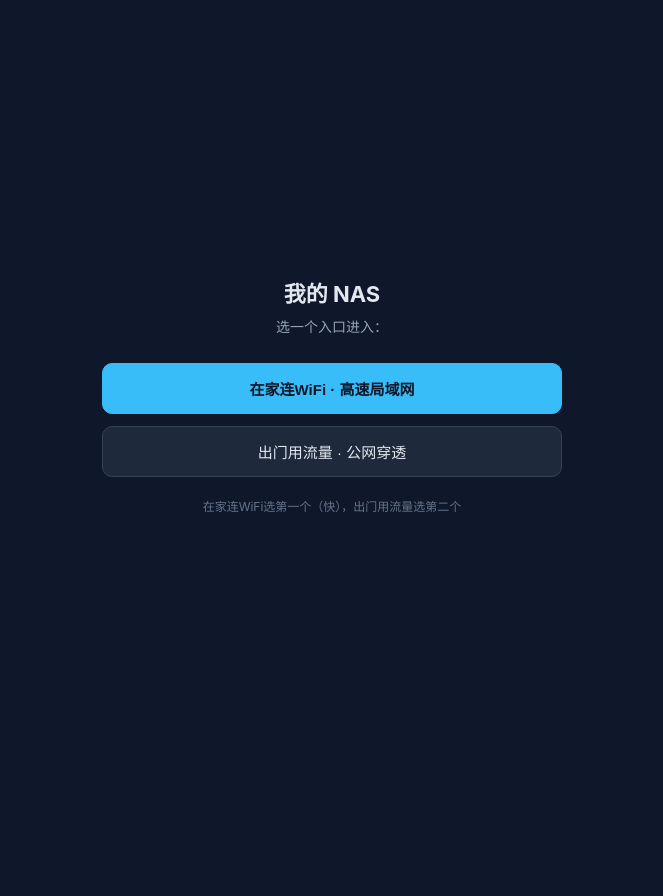
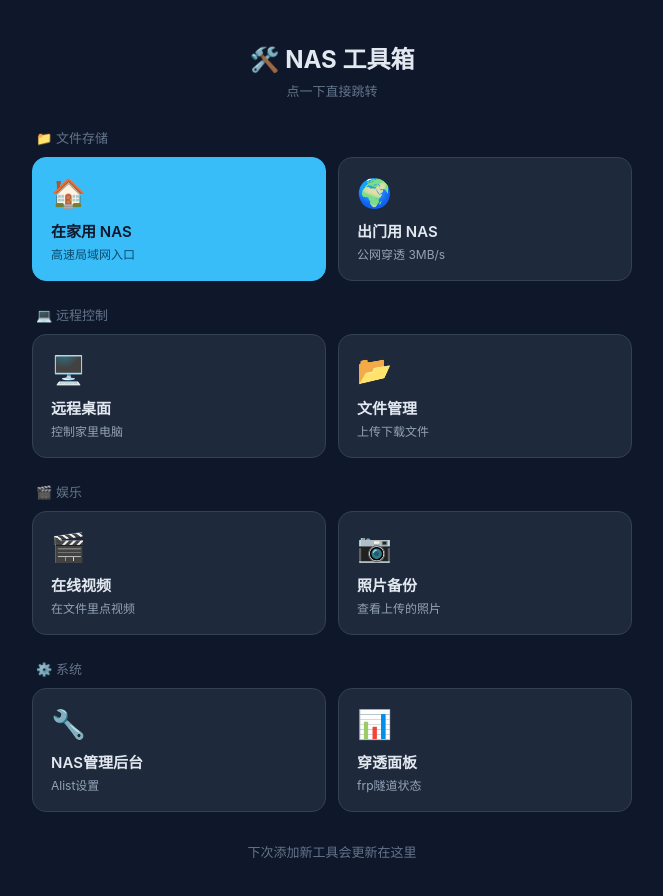
Before and after one commit to sdsagdsagsa/nas-portal, a plain HTML site: page index.html in a window 1280 px wide. Shown: the whole page, without its empty margins (308-971 px from the left). Before the commit the page ends 800 px from the top, so only its background shows below. Drawn offline with Linux system fonts and the light colour scheme.

Commit message:
toolbox dashboard

```diff
--- a/index.html
+++ b/index.html
@@ -3,28 +3,88 @@
 <head>
 <meta charset="UTF-8">
 <meta name="viewport" content="width=device-width, initial-scale=1.0">
-<title>我的 NAS</title>
+<title>我的 NAS 工具箱</title>
 <style>
-  body{font-family:-apple-system,"Microsoft YaHei",sans-serif;background:#0f172a;color:#e2e8f0;display:flex;min-height:100vh;align-items:center;justify-content:center;margin:0}
-  .card{text-align:center;padding:32px;max-width:460px;width:100%}
-  h1{font-size:22px;margin:0 0 8px}
-  p{color:#94a3b8;font-size:14px;line-height:1.6;margin:8px 0}
-  .btns{margin-top:24px;display:flex;flex-direction:column;gap:12px}
-  button{padding:14px 18px;border-radius:10px;font-size:15px;cursor:pointer;border:1px solid #334155}
-  .primary{background:#38bdf8;color:#0f172a;border-color:#38bdf8;font-weight:700}
-  .secondary{background:#1e293b;color:#e2e8f0}
-  .hint{font-size:12px;color:#64748b;margin-top:20px}
+  *{box-sizing:border-box;margin:0;padding:0}
+  body{font-family:-apple-system,"Microsoft YaHei",sans-serif;background:#0f172a;color:#e2e8f0;min-height:100vh;padding:20px}
+  .wrap{max-width:600px;margin:0 auto}
+  h1{font-size:24px;text-align:center;margin:20px 0 6px}
+  .sub{text-align:center;color:#64748b;font-size:13px;margin-bottom:28px}
+  .grid{display:grid;grid-template-columns:1fr 1fr;gap:12px}
+  a{text-decoration:none;color:inherit}
+  .card{background:#1e293b;border:1px solid #334155;border-radius:14px;padding:18px;transition:transform .15s,border-color .15s;cursor:pointer}
+  .card:active{transform:scale(.97)}
+  .card:hover{border-color:#38bdf8}
+  .icon{font-size:28px;margin-bottom:10px}
+  .name{font-size:15px;font-weight:600;margin-bottom:4px}
+  .desc{font-size:12px;color:#94a3b8}
+  .primary{background:#38bdf8;color:#0f172a;border-color:#38bdf8}
+  .primary .desc{color:#0c4a6e}
+  .section{font-size:13px;color:#64748b;margin:24px 0 10px;padding-left:4px}
 </style>
 </head>
 <body>
-<div class="card">
-  <h1>我的 NAS</h1>
-  <p>选一个入口进入：</p>
-  <div class="btns">
-    <a href="http://192.168.0.100:5244" style="text-decoration:none"><button class="primary" style="width:100%">在家连WiFi · 高速局域网</button></a>
-    <a href="http://ht.wwszxc.tax:40374" style="text-decoration:none"><button class="secondary" style="width:100%">出门用流量 · 公网穿透</button></a>
+<div class="wrap">
+  <h1>🛠️ NAS 工具箱</h1>
+  <p class="sub">点一下直接跳转</p>
+
+  <div class="section">📁 文件存储</div>
+  <div class="grid">
+    <a href="http://192.168.0.100:5244"><div class="card primary">
+      <div class="icon">🏠</div>
+      <div class="name">在家用 NAS</div>
+      <div class="desc">高速局域网入口</div>
+    </div></a>
+    <a href="http://ht.wwszxc.tax:40374"><div class="card">
+      <div class="icon">🌍</div>
+      <div class="name">出门用 NAS</div>
+      <div class="desc">公网穿透 3MB/s</div>
+    </div></a>
   </div>
-  <p class="hint">在家连WiFi选第一个（快），出门用流量选第二个</p>
+
+  <div class="section">💻 远程控制</div>
+  <div class="grid">
+    <a href="rdp://ht.wwszxc.tax:40375"><div class="card">
+      <div class="icon">🖥️</div>
+      <div class="name">远程桌面</div>
+      <div class="desc">控制家里电脑</div>
+    </div></a>
+    <a href="http://ht.wwszxc.tax:40374"><div class="card">
+      <div class="icon">📂</div>
+      <div class="name">文件管理</div>
+      <div class="desc">上传下载文件</div>
+    </div></a>
+  </div>
+
+  <div class="section">🎬 娱乐</div>
+  <div class="grid">
+    <a href="http://ht.wwszxc.tax:40374"><div class="card">
+      <div class="icon">🎬</div>
+      <div class="name">在线视频</div>
+      <div class="desc">在文件里点视频</div>
+    </div></a>
+    <a href="http://ht.wwszxc.tax:40374"><div class="card">
+      <div class="icon">📷</div>
+      <div class="name">照片备份</div>
+      <div class="desc">查看上传的照片</div>
+    </div></a>
+  </div>
+
+  <div class="section">⚙️ 系统</div>
+  <div class="grid">
+    <a href="http://ht.wwszxc.tax:40374/@manage"><div class="card">
+      <div class="icon">🔧</div>
+      <div class="name">NAS管理后台</div>
+      <div class="desc">Alist设置</div>
+    </div></a>
+    <a href="http://www.ltwssxc.tax:40373"><div class="card">
+      <div class="icon">📊</div>
+      <div class="name">穿透面板</div>
+      <div class="desc">frp隧道状态</div>
+    </div></a>
+  </div>
+
+  <p class="sub" style="margin-top:30px">下次添加新工具会更新在这里</p>
 </div>
 </body>
 </html>
```
